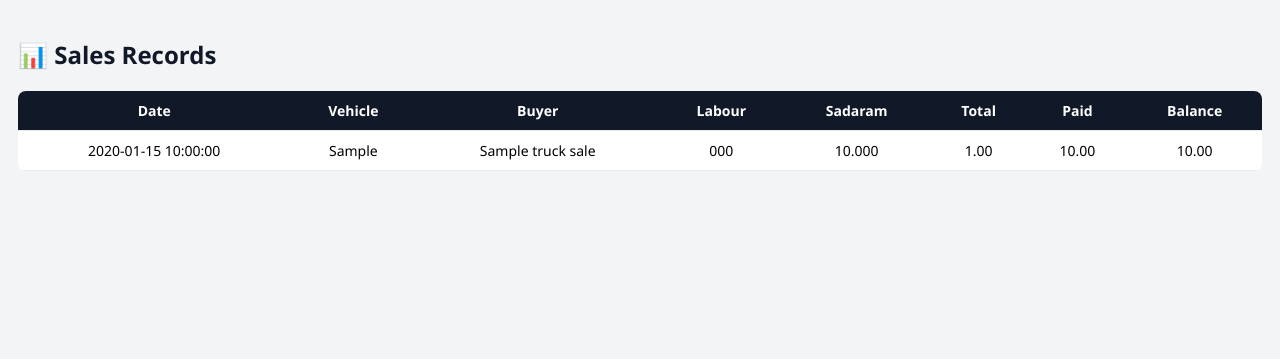
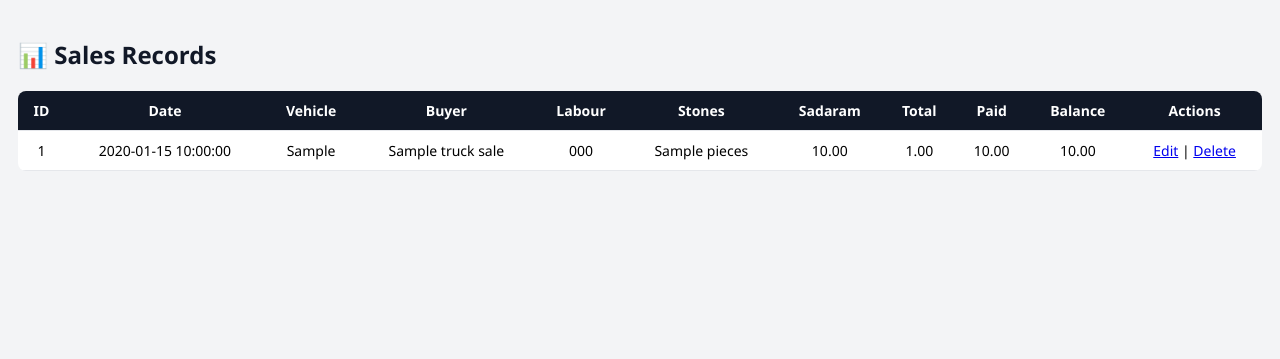
Before and after one commit to bachammahesh-cyber/srinivasa-mines, a Flask app: page /sales-report in a window 1280 px wide. Shown: the part 82-441 px from the top of the page. Run offline with Flask 3, Linux system fonts and the light colour scheme; the visitor is signed in with stand-in values (Sample User, id 1); tables that the repository leaves empty hold one stand-in row (values such as "Sample post"); a database or web service that is not in the repository returns one stand-in record (values such as "Sample title"); some libraries are stand-ins or nearby versions.

Commit message:
UI update: labour dashboard stones + layout fixes

```diff
--- a/app.py
+++ b/app.py
@@ -122,9 +122,9 @@ def truck_entry():
 
         c.execute("""
         INSERT INTO truck_sales(date, vehicle_no, buyer_name, labour_group_code,
-                                sadaram, total_amount, paid, balance)
-        VALUES (%s,%s,%s,%s,%s,%s,%s,%s)
-        """, (date, vehicle, buyer, labour_code, sadaram, total, paid, balance))
+                                sadaram, total_amount, paid, balance, pieces)
+        VALUES (%s,%s,%s,%s,%s,%s,%s,%s,%s)
+        """, (date, vehicle, buyer, labour_code, sadaram, total, paid, balance, pieces))
 
         conn.commit()
         conn.close()
@@ -168,7 +168,7 @@ def sales_report():
 
     c.execute("""
         SELECT id, date, vehicle_no, buyer_name, labour_group_code,
-               sadaram, total_amount, paid, balance
+               pieces, sadaram, total_amount, paid, balance
         FROM truck_sales
         ORDER BY date DESC
     """)
--- a/templates/sales_report.html
+++ b/templates/sales_report.html
@@ -5,35 +5,39 @@
 
 <table>
     <tr>
+        <th>ID</th>
         <th>Date</th>
         <th>Vehicle</th>
         <th>Buyer</th>
         <th>Labour</th>
+        <th>Stones</th>
         <th>Sadaram</th>
         <th>Total</th>
         <th>Paid</th>
         <th>Balance</th>
-        {% if owner %}
-        <th>Action</th>
+        {% if is_owner %}
+        <th>Actions</th>
         {% endif %}
     </tr>
 
     {% for r in rows %}
     <tr>
+        <td>{{ r[0] }}</td>
         <td>{{ r[1] }}</td>
         <td>{{ r[2] }}</td>
         <td>{{ r[3] }}</td>
         <td>{{ r[4] }}</td>
-        <td>{{ "%.3f"|format(r[5]) }}</td>
+        <td>{{ r[5] }}</td> <!-- Stones -->
         <td>{{ "%.2f"|format(r[6]) }}</td>
         <td>{{ "%.2f"|format(r[7]) }}</td>
         <td>{{ "%.2f"|format(r[8]) }}</td>
+        <td>{{ "%.2f"|format(r[9]) }}</td>
 
-        {% if owner %}
+        {% if is_owner %}
         <td>
-            <a href="/edit-entry/{{ r[0] }}">✏ Edit</a> |
+            <a href="/edit-entry/{{ r[0] }}">Edit</a> |
             <a href="/delete-entry/{{ r[0] }}"
-               onclick="return confirm('Delete this entry?')">🗑 Delete</a>
+               onclick="return confirm('Delete this entry?')">Delete</a>
         </td>
         {% endif %}
     </tr>
```
Also changed, not shown: templates/labour_dashboard.html (+6 -1 lines).
